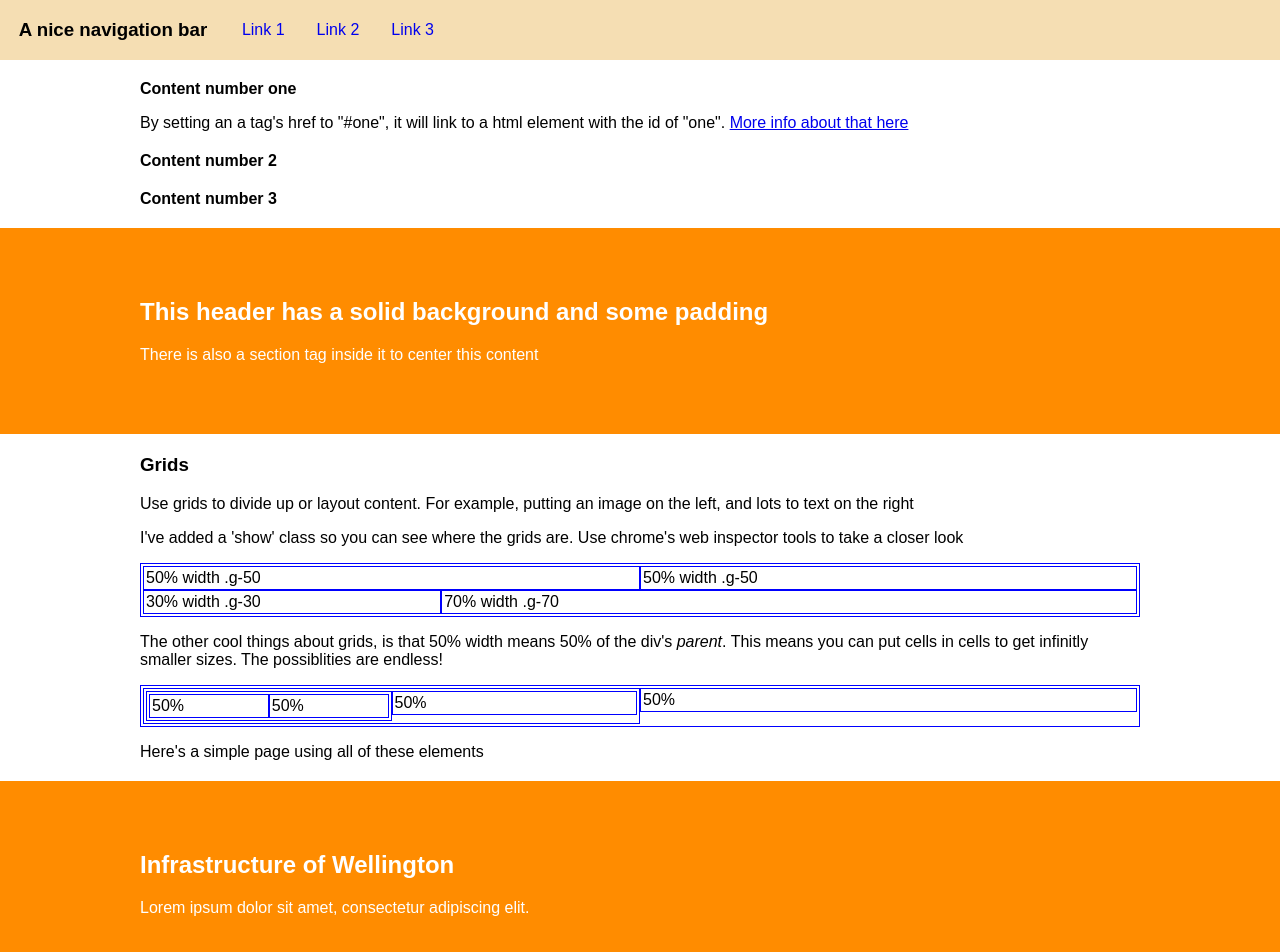
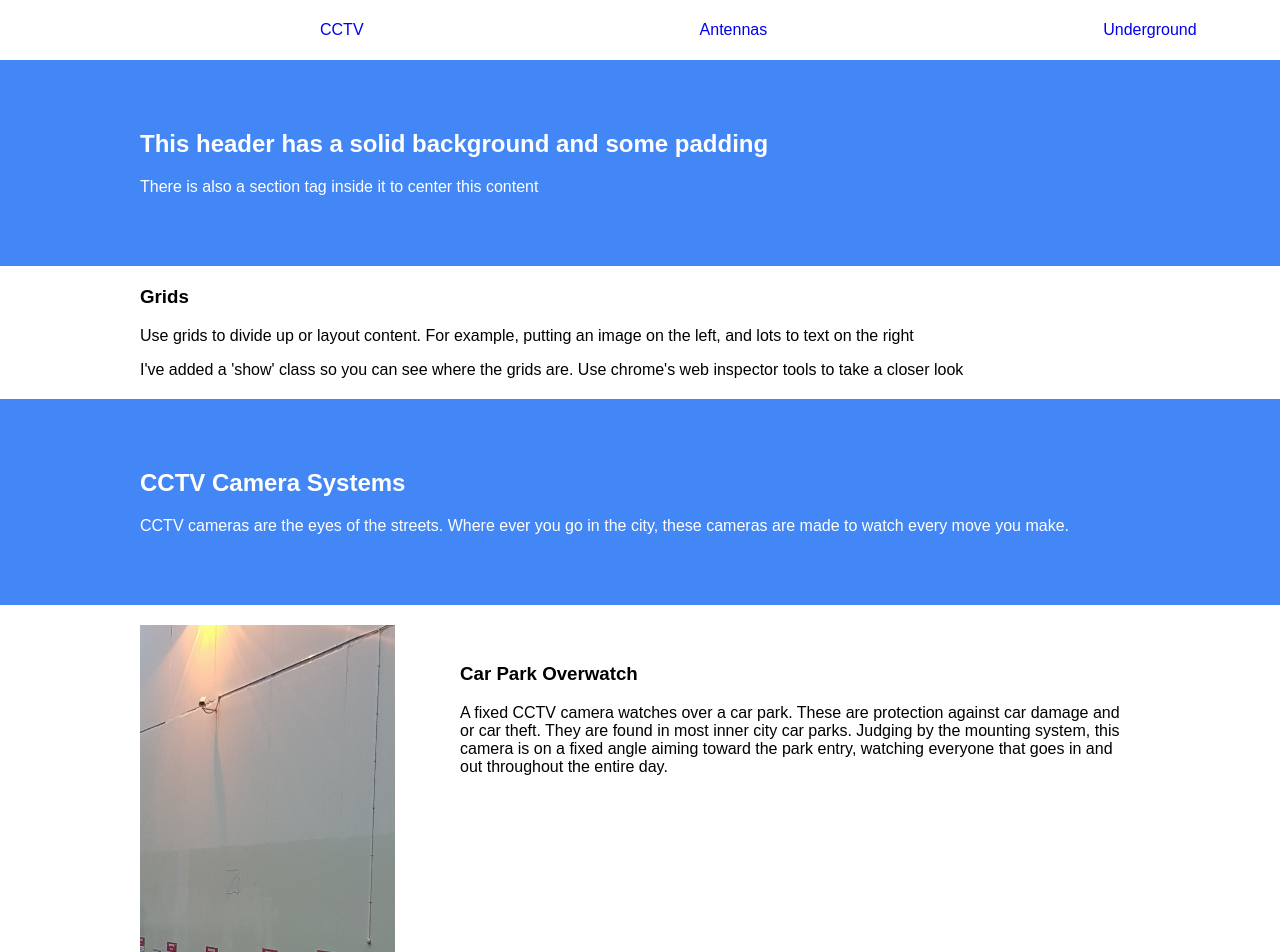
Before and after one commit to WatsonHayd/MDDN201_P1, a plain HTML site: page index.html in a window 1280 px wide. Shown: the top 952 px of the page. Drawn offline with Linux system fonts and the light colour scheme.

Commit message:
Updated images and text
Nearly there

```diff
--- a/css/style.css
+++ b/css/style.css
@@ -18,7 +18,7 @@ section{
 }
 
 header{
-	background-color: darkOrange;
+	background-color: #4287f5;
 	color: white; /* more readable on an orange background */
 	padding-top: 50px;
 	padding-bottom: 50px;
@@ -27,19 +27,21 @@ header{
 nav{
 	width: 100%;
 	height: 60px;
-	background-color: wheat;
+	background-color: white;
 }
 
 nav a, nav h3{
 	float: left;
+	background-color: white;
 	margin: 0px;
 	line-height: 60px;
-	margin-left: 1em;
+	margin-left: 20em;
 	margin-right: 1em;
 	text-decoration: none;
 }
 
 nav a:hover{
+	background-color: #4287f5;
 	text-decoration: underline overline; /* Hover styles to let people know they can click it */
 }
 
@@ -52,7 +54,7 @@ nav a:hover{
 }
 
 .g-row img{
-	width: 100%; /*This makes all images in grids to be the size of their cell */
+	width: 85%; /*This makes all images in grids to be the size of their cell */
 }
 
 .g-50{
--- a/index.html
+++ b/index.html
@@ -4,30 +4,17 @@
 
 <head>
 	<meta http-equiv="Content-Type" content="text/html; charset=UTF-8" />
-	<title>NotNamed</title>
+	<title>Internet Infrastructure</title>
 	<link rel="stylesheet" type="text/css" href="css/style.css">
 </head>
 
 <body>
 	<nav>
-		<h3>A nice navigation bar</h3>
-		<a href="#one">Link 1</a>
-		<a href="#two">Link 2</a>
-		<a href="#three">Link 3</a>
+
+		<a href="#one">CCTV</a>
+		<a href="#two">Antennas</a>
+		<a href="#three">Underground</a>
 	</nav>
-
-	<section>
-		<p><strong>Content number one</strong></p>
-		<p>By setting an a tag's href to "#one", it will link to a html element with the id of "one". <a href="https://css-tricks.com/hash-tag-links-padding/">More info about that here</a></p>
-	</section>
-
-	<section>
-		<p><strong>Content number 2</strong></p>
-	</section>
-
-	<section id="three">
-		<p><strong>Content number 3</strong></p>
-	</section>
 
 	<header>
 		<section>
@@ -46,58 +33,68 @@
 		<p>I've added a 'show' class so you can see where the grids are. Use chrome's web inspector tools to take a closer look</p>
 
 
-		<div class="g-row show"> <!--first wrap all grid cells in a g-row-->
-			<div class="g-50 show">
-				50% width .g-50
-			</div>
-			<div class="g-50 show">
-				50% width .g-50
-			</div>
-
-			<div class="g-30 show">
-				30% width .g-30
-			</div>
-
-			<div class="g-70 show">
-				70% width .g-70
-			</div>
-		</div>
-
-		<p>The other cool things about grids, is that 50% width means 50% of the div's <em>parent</em>. This means you can put cells in cells to get infinitly smaller sizes. The possiblities are endless!</p>
-
-		<div class="g-row show"> <!--first wrap all grid cells in a g-row-->
-			<div class="g-50 show">
-				<div class="g-50 show">
-					<div class="g-50 show">
-						50%
-					</div>
-					<div class="g-50 show">
-						50%
-					</div>
-				</div>
-				<div class="g-50 show">
-					50%
-				</div>
-			</div>
-			<div class="g-50 show">
-				50%
-			</div>
-		</div>
-
-		<p>Here's a simple page using all of these elements</p>
 	</section>
 
 	<header id="one">
 		<section>
-			<h1>Infrastructure of Wellington</h1>
-			<p>Lorem ipsum dolor sit amet, consectetur adipiscing elit.</p>
+			<h1>CCTV Camera Systems</h1>
+			<p>CCTV cameras are the eyes of the streets. Where ever you go in the city, these cameras are made to watch every move you make.</p>
 		</section>
 	</header>
 
 	<section>
 		<div class="g-row">
 			<div class="g-30">
-				<img src="img/cover.jpg">
+				<img src="img/cctv/cctv1.jpg">
+			</div>
+			<div class="g-70 padded">
+				<h3>Car Park Overwatch</h3>
+				<p>A fixed CCTV camera watches over a car park. These are protection against car damage and or car theft. They are found in most inner city car parks. Judging by the mounting system, this camera is on a fixed angle aiming toward the park entry, watching everyone that goes in and out throughout the entire day.</p>
+			</div>
+		</div>
+
+		<div class="g-row">
+			<div class="g-30">
+				<img src="img/cctv/cctv2.jpg">
+			</div>
+			<div class="g-70 padded">
+				<h3>Traffic Control</h3>
+				<p>This light bulb looking CCTV cam is arched over the footpath toward the road. A lot of these types of camera are for traffic and road surveillance. Some of these cameras can be remote accessed over the internet by anyone of the public, giving people an idea of road traffic without the need to leave their homes.</p>
+			</div>
+		</div>
+
+		<div class="g-row">
+			<div class="g-30">
+				<img src="img/cctv/cctv3.jpg">
+			</div>
+			<div class="g-70 padded">
+				<h3>Building protection</h3>
+				<p>This camera was outside of a museum, specifically made for protecting the building and the contents inside. This building was facing the foot path, watching every that walks by. They are made to catch suspicious activity and prevent break ins and burglaries </p>
+			</div>
+		</div>
+
+		<div class="g-row">
+			<div class="g-30">
+				<img src="img/cctv/cctv4.jpg">
+			</div>
+			<div class="g-70 padded">
+				<h3>Eyes in the sky</h3>
+				<p>This camera has a similar look to that of example two, except this camera is way up atop of a tall building looking downward. This camera is watching the road and footpath and because it is so high up, it is hard to spot in its descrete location.</p>
+			</div>
+		</div>
+	</section>
+
+	<header id="two">
+		<section>
+			<h1>Antennas</h1>
+			<p>Antennas and aerials are essential to radio equipment. Antennas can be designed to transmit and receive radio waves in all horizontal directions - Wikipedia.org</p>
+		</section>
+	</header>
+
+	<section>
+		<div class="g-row">
+			<div class="g-30">
+				<img src="img/ant/ant1.jpg">
 			</div>
 			<div class="g-70 padded">
 				<h3>Example</h3>
@@ -107,7 +104,7 @@
 
 		<div class="g-row">
 			<div class="g-30">
-				<img src="img/cover.jpg">
+				<img src="img/ant/ant2.jpg">
 			</div>
 			<div class="g-70 padded">
 				<h3>Example</h3>
@@ -117,7 +114,7 @@
 
 		<div class="g-row">
 			<div class="g-30">
-				<img src="img/cover.jpg">
+				<img src="img/ant/ant3.jpg">
 			</div>
 			<div class="g-70 padded">
 				<h3>Example</h3>
@@ -127,7 +124,7 @@
 
 		<div class="g-row">
 			<div class="g-30">
-				<img src="img/cover.jpg">
+				<img src="img/ant/ant4.jpg">
 			</div>
 			<div class="g-70 padded">
 				<h3>Example</h3>
@@ -136,17 +133,17 @@
 		</div>
 	</section>
 
-	<header id="two">
+	<header id="three">
 		<section>
-			<h1>Infrastructure of Wellington</h1>
-			<p>Lorem ipsum dolor sit amet, consectetur adipiscing elit.</p>
+			<h1>Underground Covers</h1>
+			<p>Under</p>
 		</section>
 	</header>
 
 	<section>
 		<div class="g-row">
 			<div class="g-30">
-				<img src="img/cover.jpg">
+				<img src="img/cvr/cover1.jpg">
 			</div>
 			<div class="g-70 padded">
 				<h3>Example</h3>
@@ -156,7 +153,7 @@
 
 		<div class="g-row">
 			<div class="g-30">
-				<img src="img/cover.jpg">
+				<img src="img/cvr/cover2.jpg">
 			</div>
 			<div class="g-70 padded">
 				<h3>Example</h3>
@@ -166,7 +163,7 @@
 
 		<div class="g-row">
 			<div class="g-30">
-				<img src="img/cover.jpg">
+				<img src="img/cvr/cover3.jpg">
 			</div>
 			<div class="g-70 padded">
 				<h3>Example</h3>
@@ -176,7 +173,7 @@
 
 		<div class="g-row">
 			<div class="g-30">
-				<img src="img/cover.jpg">
+				<img src="img/cvr/cover4.jpg">
 			</div>
 			<div class="g-70 padded">
 				<h3>Example</h3>
```
Also changed, not shown: img/ant/ant1.jpg (added), img/ant/ant2.jpg (added), img/ant/ant3.jpg (added), img/ant/ant4.jpg (added), img/cctv/cctv1.jpg (added), img/cctv/cctv2.jpg (added), 6 other files.
